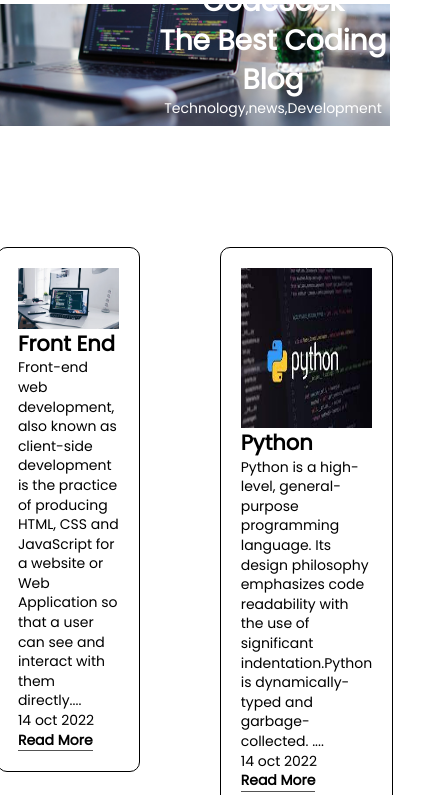
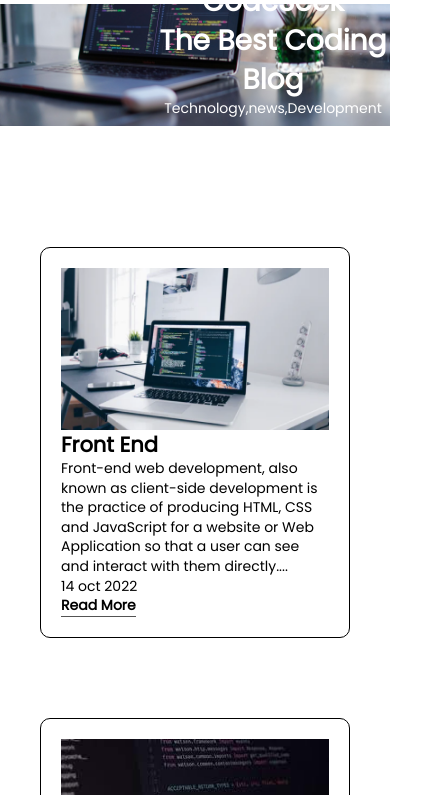
Before and after one commit to Priyanshu-web-tech/Blog, a plain HTML site: page index.html in a window 390 px wide. Shown: the part 49-844 px from the top of the page, 433 px wide, since content can reach past the window. Drawn offline with Linux system fonts and the light colour scheme.

Commit message:
Update style.css

```diff
--- a/style.css
+++ b/style.css
@@ -140,3 +140,11 @@ a {
   text-decoration: none;
   color: #000;
 }
+
+@media screen and (max-width: 800px) {
+  .card_container {
+    display: grid;
+    grid-template-columns: auto;
+    justify-content: center;
+  }
+}
```
